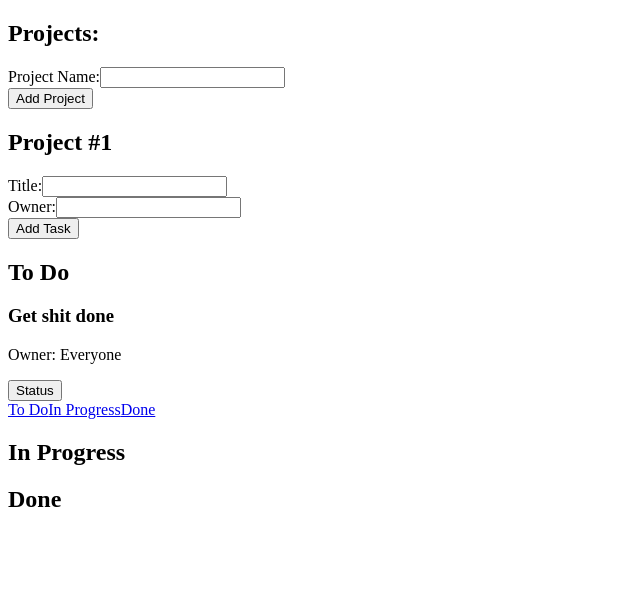
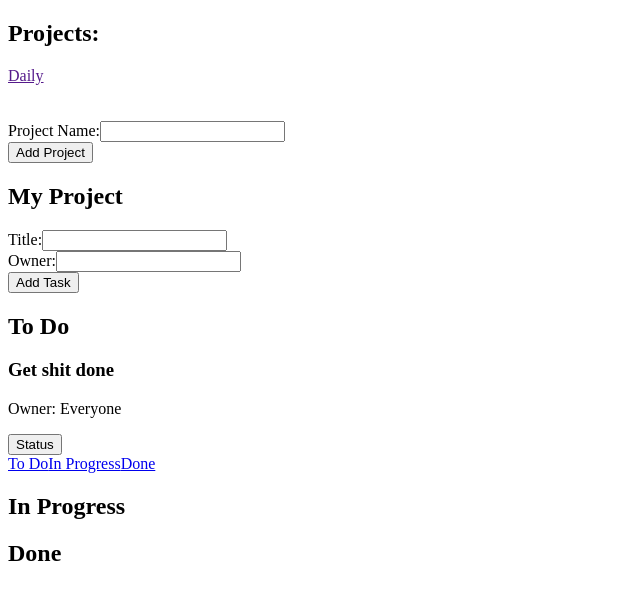
Before and after one commit to wunderpus123/scratch, a React app: page / in a window 1280 px wide. Shown: the top 600 px of the page, without its empty margins (0-640 px from the left). Built offline with nearby package versions, Linux system fonts and the light colour scheme; the HTML template or start-up script is replaced by a standard one.

Commit message:
list projects

```diff
--- a/client/components/Card.js
+++ b/client/components/Card.js
@@ -8,9 +8,15 @@ const Card = props => (
     <div className="dropdown">
       <button className="dropbtn">Status</button>
       <div className="dropdown-content">
-        <a href="#">To Do</a>
-        <a href="#">In Progress</a>
-        <a href="#">Done</a>
+        <a href="#" value="todo">
+          To Do
+        </a>
+        <a href="#" value="inProgress">
+          In Progress
+        </a>
+        <a href="#" value="done">
+          Done
+        </a>
       </div>
     </div>
   </div>
--- a/client/components/Column.js
+++ b/client/components/Column.js
@@ -2,7 +2,6 @@ import React from "react";
 import Card from "./Card";
 
 const Column = props => {
-  console.log("props tasks ", props.tasks);
   let tasksToRender = [];
   if (props.tasks !== undefined) {
     tasksToRender = props.tasks.map(function(val, idx) {
--- a/client/components/ProjectBar.js
+++ b/client/components/ProjectBar.js
@@ -1,8 +1,22 @@
 import React from "react";
 
-const Sidebar = props => (
+const Projects = props => {
+  let projectsToRender = [];
+  if (props.projects) {
+    projectsToRender = props.projects.map(function(val, idx) {
+      return (
+        <a href="" key={"project" + idx}>
+          {val.name}
+        </a>
+      );
+    });
+  }
+  return (
     <div id="sidenav">
       <h2>Projects:</h2>
+      <div>{projectsToRender}</div>
+      <br></br>
+      <br></br>
       <form>
         Project Name:<input type="text" id="newProjectName"></input>
         <br></br>
@@ -10,5 +24,6 @@ const Sidebar = props => (
       </form>
     </div>
   );
+};
 
-export default Sidebar;
+export default Projects;
--- a/client/containers/MainContainer.jsx
+++ b/client/containers/MainContainer.jsx
@@ -5,7 +5,9 @@ import ProjectBar from "../components/ProjectBar";
 import TasksContainer from "./TasksContainer";
 import * as actions from "../actions/actions.js";
 
-const mapStateToProps = store => ({});
+const mapStateToProps = store => ({
+  projects: store.tasks.projectsList
+});
 
 const mapDispatchToProps = dispatch => ({
   addTask: (title, owner) => {
@@ -21,8 +23,8 @@ class MainContainer extends Component {
   render() {
     return (
       <div className="mainContainer">
-        <ProjectBar />
-        <Header addTask={this.props.addTask} projectTitle={"Project #1"} />
+        <ProjectBar projects={this.props.projects} />
+        <Header addTask={this.props.addTask} projectTitle={"My Project"} />
         <TasksContainer />
       </div>
     );
--- a/client/containers/TasksContainer.jsx
+++ b/client/containers/TasksContainer.jsx
@@ -4,7 +4,7 @@ import Column from "../components/Column";
 import * as actions from "../actions/actions.js";
 
 const mapStateToProps = store => ({
-  tasks: store.tasks
+  tasks: store.tasks.tasksList
 });
 
 const mapDispatchToProps = dispatch => ({});
@@ -15,15 +15,21 @@ class TasksContainer extends Component {
   }
 
   render() {
-    const taskList = this.props.tasks.tasksList;
+    const taskList = this.props.tasks;
     const todoTasks = taskList.filter(task => {
       return task.status === "todo";
+    });
+    const inProgressTasks = taskList.filter(task => {
+      return task.status === "inProgress";
+    });
+    const doneTasks = taskList.filter(task => {
+      return task.status === "done";
     });
     return (
       <div className="tasksContainer">
         <Column header="To Do" tasks={todoTasks} />
-        <Column header="In Progress" />
-        <Column header="Done" />
+        <Column header="In Progress" tasks={inProgressTasks} />
+        <Column header="Done" tasks={doneTasks} />
       </div>
     );
   }
```
Lines whose indentation alone changed are shown as unchanged.
